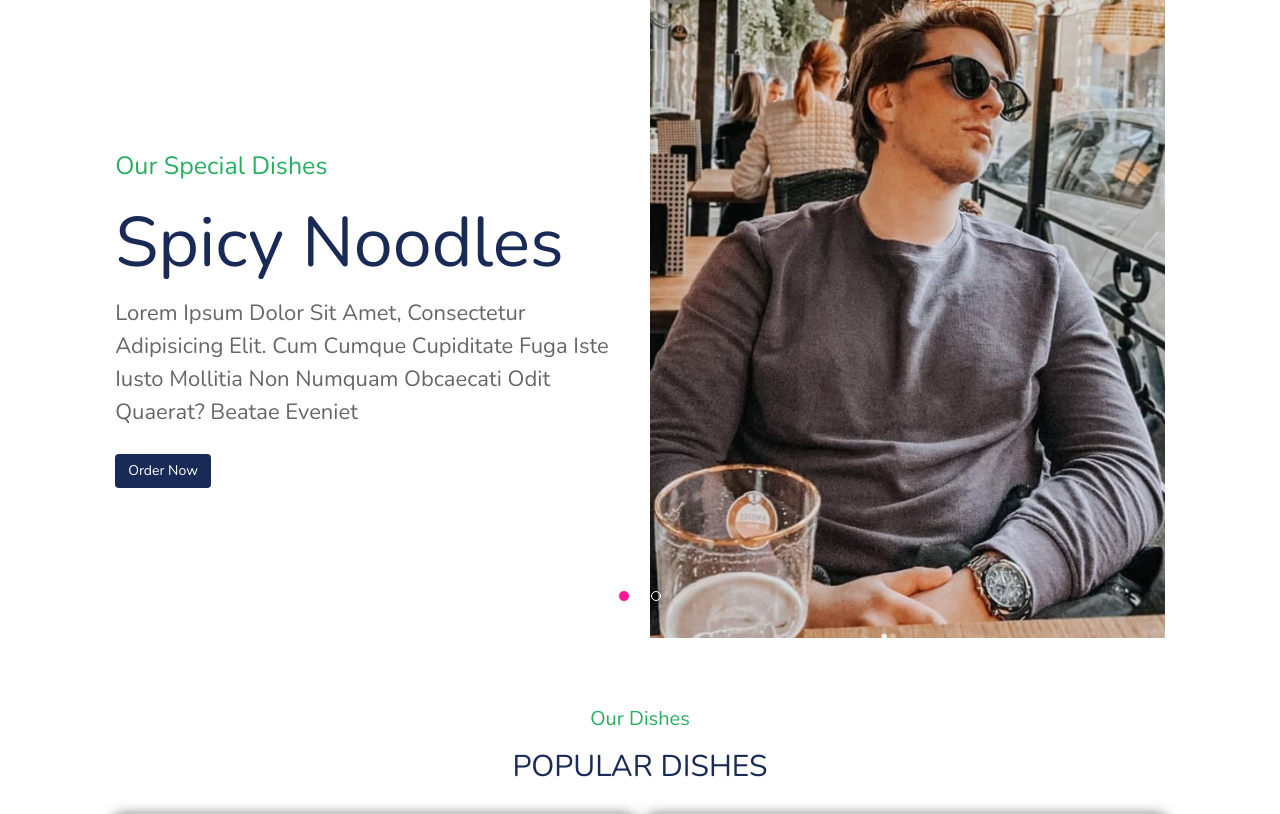
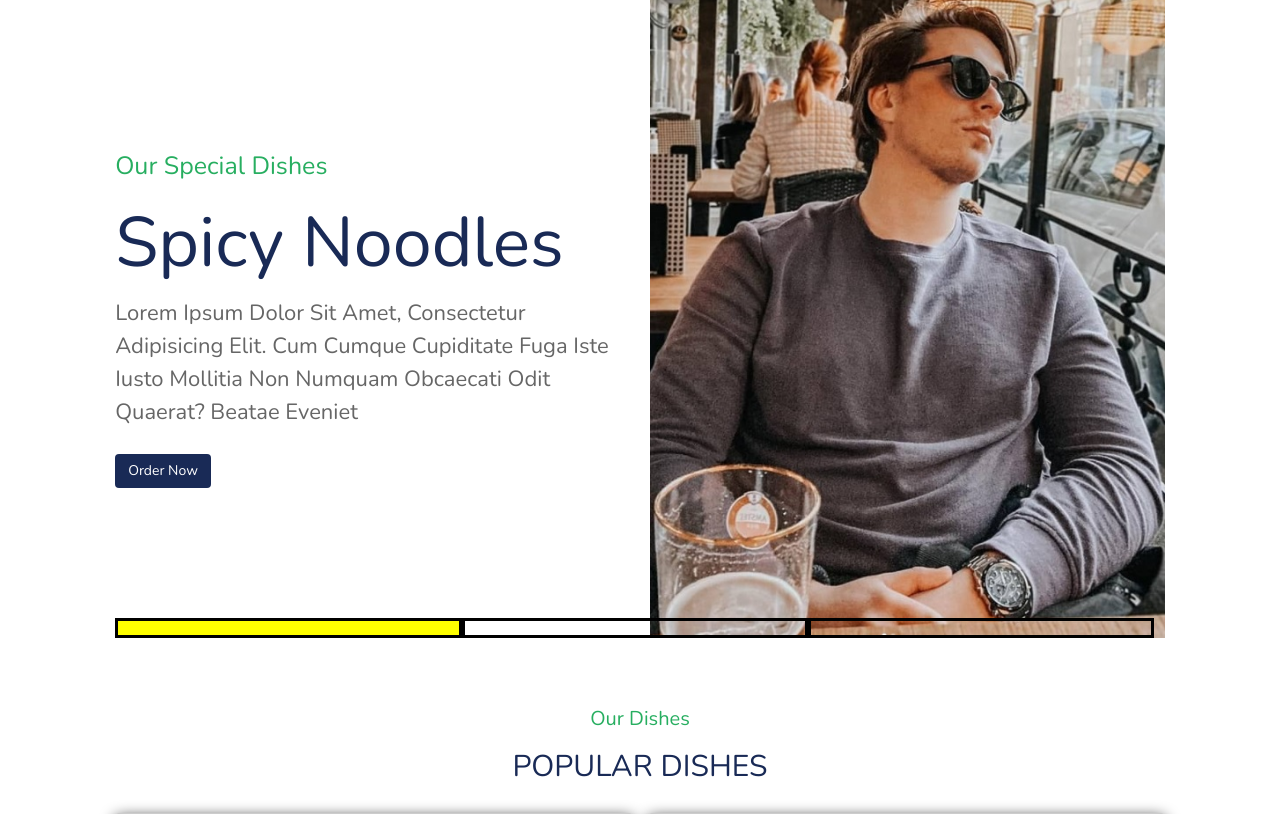
Before and after one commit to LukaP123456/Food_delivery_website, a PHP site: page /main.php in a window 1280 px wide. Shown: the part 201-1015 px from the top of the page. Run offline with PHP 8.4, Linux system fonts and the light colour scheme.

Commit message:
mala izmena carousel indikatora

```diff
--- a/SASS/home.scss
+++ b/SASS/home.scss
@@ -75,6 +75,27 @@ section:nth-child(even){
 
 }
 
-.carousel-indicators .active{
-  background-color: deeppink !important;
+ol.carousel-indicators {
+  position: absolute;
+  bottom: 0;
+  margin: 0;
+  left: 0;
+  right: 0;
+  width: auto;
 }
+
+ol.carousel-indicators li,
+ol.carousel-indicators li.active {
+  border: black solid !important;/*izbrisi*/
+  float: left;
+  width: 33%;
+  height: 20px;
+  margin: 0;
+  border-radius: 0;
+  border: 0;
+  background: transparent;
+}
+
+ol.carousel-indicators li.active {
+  background: yellow;
+}
```
Also changed, not shown: CSS/stajl.css.
